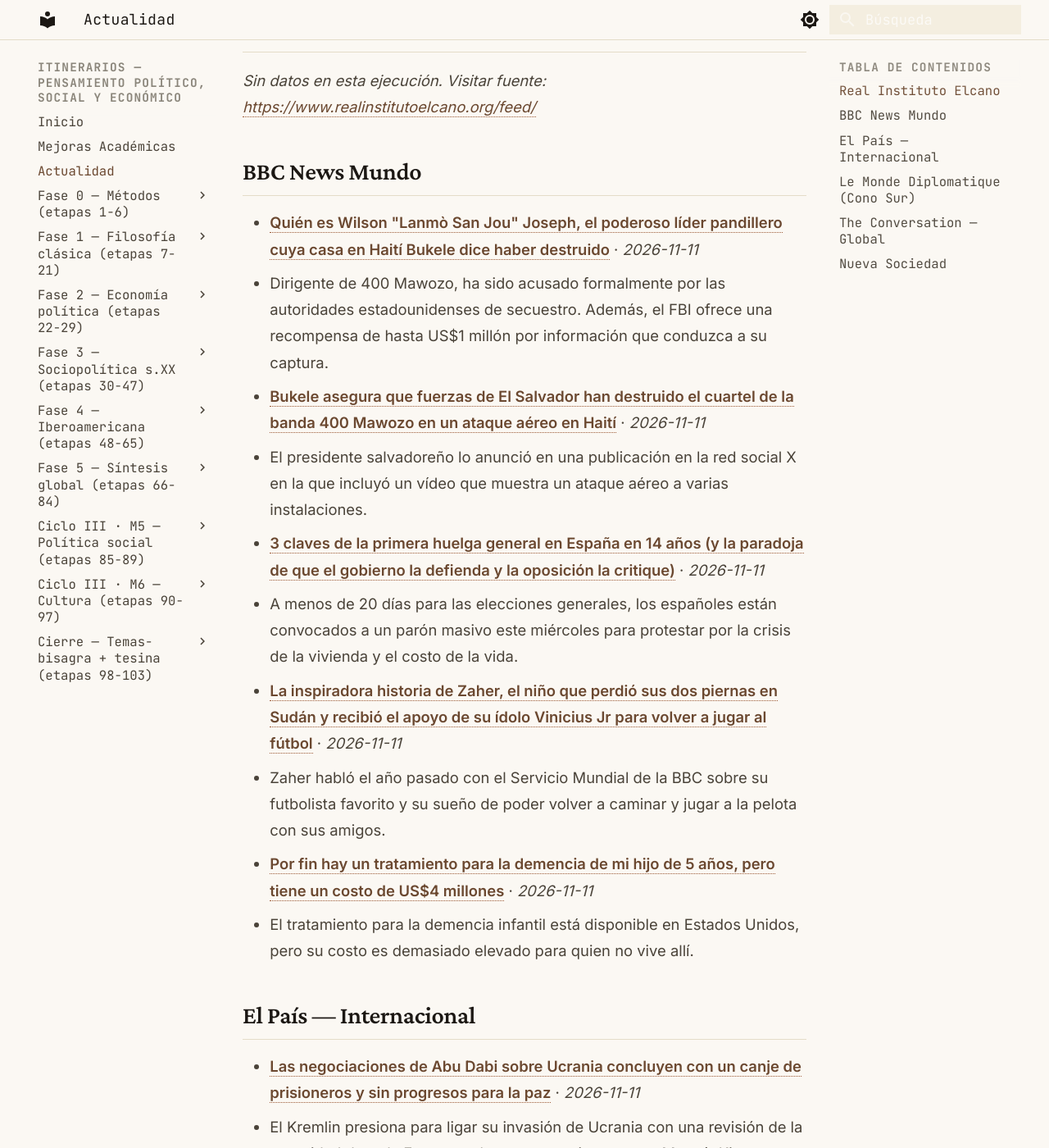
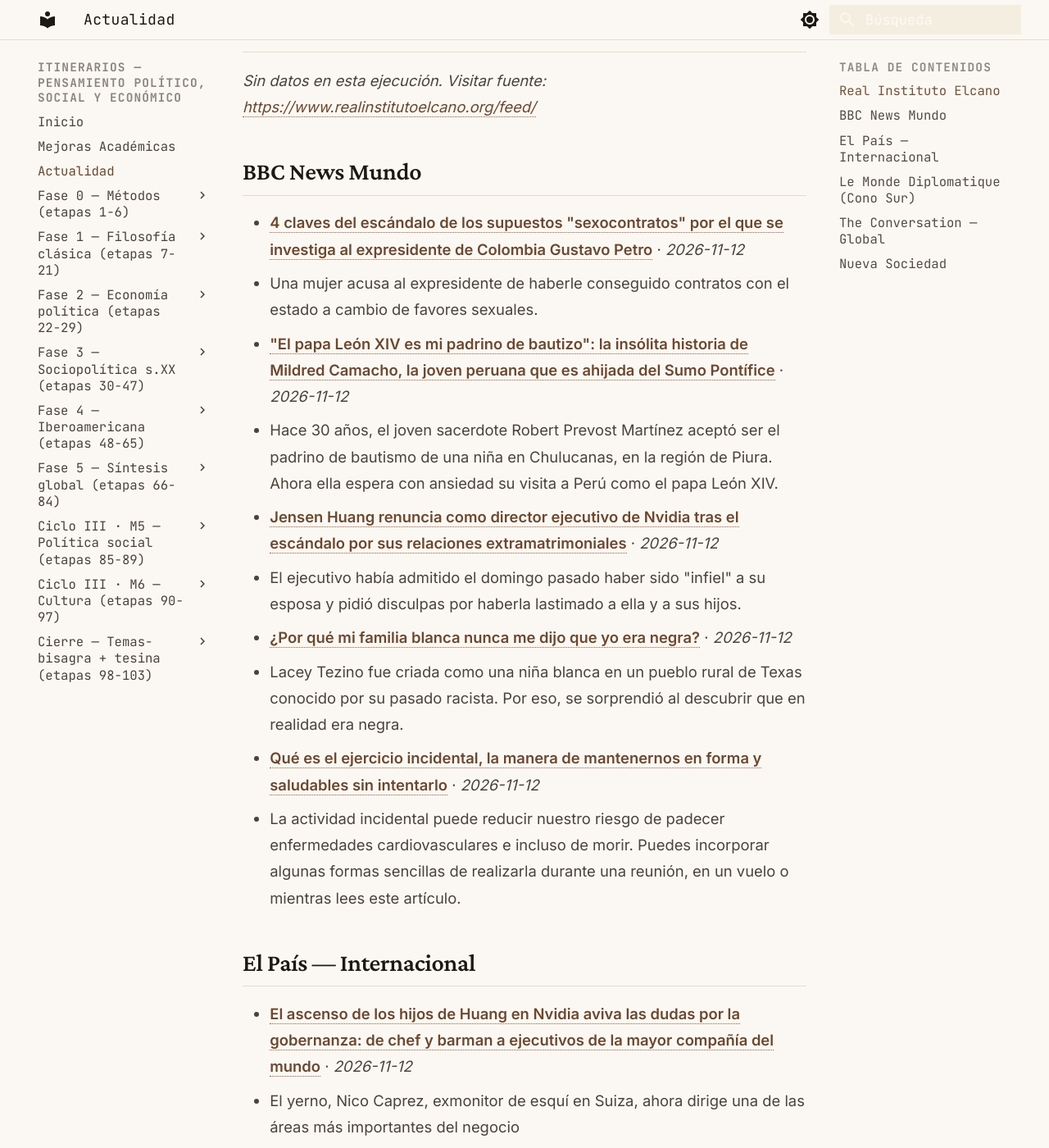
Before and after one commit to MrSpagVi/Curso, an MkDocs documentation site: the page built from docs/actualidad.md, in a window 1280 px wide and 1400 px high, scrolled down 643 px. Shown: the whole window at 82% size. Built offline with MkDocs 1.6.1 and Material for MkDocs 9.7.7, drawn with Linux system fonts in a browser that asks for light colours; some of the changed text lies outside the part shown.

Commit message:
auto: actualidad 2026-11-12

```diff
--- a/docs/actualidad.md
+++ b/docs/actualidad.md
@@ -6,7 +6,7 @@ title: Actualidad
 
 Últimos titulares de fuentes que dictan agenda en ciencia política y geopolítica. Actualizado automáticamente cada día (vía GitHub Actions).
 
-_Última actualización: 2026-11-11 13:16 UTC_
+_Última actualización: 2026-11-12 14:20 UTC_
 
 !!! tip "Ritual mensual — #actualidad"
     El último sábado de cada mes: agarrá **un** titular de los de abajo y escribí **300 palabras** aplicándole **2 autores** del último mes que leíste. ¿Qué diría cada uno? ¿En qué chocan? No resumas la noticia — usala como caso para pensar con las herramientas que venís construyendo. Guardá el texto con el tag `#actualidad` en tu sistema de notas. Esto convierte la teoría en criterio sobre la coyuntura: el objetivo del plan no es citar a Maquiavelo, es leer el presente con él.
@@ -17,25 +17,25 @@ _Sin datos en esta ejecución. Visitar fuente: [https://www.realinstitutoelcano.
 
 ## BBC News Mundo
 
-- **[Quién es Wilson "Lanmò San Jou" Joseph, el poderoso líder pandillero cuya casa en Haití Bukele dice haber destruido](https://www.bbc.com/mundo/articles/cmzx96kk0ly7o?at_medium=RSS&at_campaign=rss)** · *2026-11-11*
-  - Dirigente de 400 Mawozo, ha sido acusado formalmente por las autoridades estadounidenses de secuestro. Además, el FBI ofrece una recompensa de hasta US$1 millón por información que conduzca a su captura.
-- **[Bukele asegura que fuerzas de El Salvador han destruido el cuartel de la banda 400 Mawozo en un ataque aéreo en Haití](https://www.bbc.com/mundo/articles/c98r7xd65z7ko?at_medium=RSS&at_campaign=rss)** · *2026-11-11*
-  - El presidente salvadoreño lo anunció en una publicación en la red social X en la que incluyó un vídeo que muestra un ataque aéreo a varias instalaciones.
-- **[3 claves de la primera huelga general en España en 14 años (y la paradoja de que el gobierno la defienda y la oposición la critique)](https://www.bbc.com/mundo/articles/cmlyly7jwq24o?at_medium=RSS&at_campaign=rss)** · *2026-11-11*
-  - A menos de 20 días para las elecciones generales, los españoles están convocados a un parón masivo este miércoles para protestar por la crisis de la vivienda y el costo de la vida.
-- **[La inspiradora historia de Zaher, el niño que perdió sus dos piernas en Sudán y recibió el apoyo de su ídolo Vinicius Jr para volver a jugar al fútbol](https://www.bbc.com/mundo/articles/c69q8gxvp0pro?at_medium=RSS&at_campaign=rss)** · *2026-11-11*
-  - Zaher habló el año pasado con el Servicio Mundial de la BBC sobre su futbolista favorito y su sueño de poder volver a caminar y jugar a la pelota con sus amigos.
-- **[Por fin hay un tratamiento para la demencia de mi hijo de 5 años, pero tiene un costo de US$4 millones](https://www.bbc.com/mundo/articles/cxzd6dej1328o?at_medium=RSS&at_campaign=rss)** · *2026-11-11*
-  - El tratamiento para la demencia infantil está disponible en Estados Unidos, pero su costo es demasiado elevado para quien no vive allí.
+- **[4 claves del escándalo de los supuestos "sexocontratos" por el que se investiga al expresidente de Colombia Gustavo Petro](https://www.bbc.com/mundo/articles/cr3wg62qwjz9o?at_medium=RSS&at_campaign=rss)** · *2026-11-12*
+  - Una mujer acusa al expresidente de haberle conseguido contratos con el estado a cambio de favores sexuales.
+- **["El papa León XIV es mi padrino de bautizo": la insólita historia de Mildred Camacho, la joven peruana que es ahijada del Sumo Pontífice](https://www.bbc.com/mundo/articles/cqly3jpmvvl9o?at_medium=RSS&at_campaign=rss)** · *2026-11-12*
+  - Hace 30 años, el joven sacerdote Robert Prevost Martínez aceptó ser el padrino de bautismo de una niña en Chulucanas, en la región de Piura. Ahora ella espera con ansiedad su visita a Perú como el papa León XIV.
+- **[Jensen Huang renuncia como director ejecutivo de Nvidia tras el escándalo por sus relaciones extramatrimoniales](https://www.bbc.com/mundo/articles/cq2d9pg47052o?at_medium=RSS&at_campaign=rss)** · *2026-11-12*
+  - El ejecutivo había admitido el domingo pasado haber sido "infiel" a su esposa y pidió disculpas por haberla lastimado a ella y a sus hijos.
+- **[¿Por qué mi familia blanca nunca me dijo que yo era negra?](https://www.bbc.com/mundo/articles/c6x2enpm544zo?at_medium=RSS&at_campaign=rss)** · *2026-11-12*
+  - Lacey Tezino fue criada como una niña blanca en un pueblo rural de Texas conocido por su pasado racista. Por eso, se sorprendió al descubrir que en realidad era negra.
+- **[Qué es el ejercicio incidental, la manera de mantenernos en forma y saludables sin intentarlo](https://www.bbc.com/mundo/articles/cqj6l2w1je7po?at_medium=RSS&at_campaign=rss)** · *2026-11-12*
+  - La actividad incidental puede reducir nuestro riesgo de padecer enfermedades cardiovasculares e incluso de morir. Puedes incorporar algunas formas sencillas de realizarla durante una reunión, en un vuelo o mientras lees este artículo.
 
 ## El País — Internacional
 
-- **[Las negociaciones de Abu Dabi sobre Ucrania concluyen con un canje de prisioneros y sin progresos para la paz](https://elpais.com/internacional/2026-11-11/las-negociaciones-de-abu-dabi-sobre-ucrania-concluyen-con-un-canje-de-prisioneros-y-sin-progresos-para-la-paz.html)** · *2026-11-11*
-  - El Kremlin presiona para ligar su invasión de Ucrania con una revisión de la seguridad de toda Europa en las conversaciones entre Moscú, Kiev y Washington
-- **[Ucrania busca bajo los drones rusos a los desaparecidos en los escombros de la escuela de Komishuvaja](https://elpais.com/internacional/2026-11-11/ucrania-busca-bajo-los-drones-rusos-a-los-desaparecidos-en-los-escombros-de-la-escuela-de-komishuvaja.html)** · *2026-11-11*
-  - Una semana después del brutal ataque, uno de los más mortíferos de la guerra, los cuerpos recuperados son ya 55, y los equipos de rescate tratan de localizar otra veintena
-- **[Evacuadas alrededor de 300 escuelas de Italia por falsas amenazas de bomba](https://elpais.com/internacional/2026-11-11/evacuadas-alrededor-de-300-escuelas-de-italia-por-falsas-amenazas-de-bomba.html)** · *2026-11-11*
-  - Centenares de colegios de Irlanda, Irlanda del Norte y Escocia también han recibido correos que alertaban de un atentado. No se han encontrado explosivos
+- **[El ascenso de los hijos de Huang en Nvidia aviva las dudas por la gobernanza: de chef y barman a ejecutivos de la mayor compañía del mundo](https://elpais.com/us/2026-11-12/el-ascenso-de-los-hijos-de-huang-en-nvidia-aviva-las-dudas-por-la-gobernanza-de-chef-y-barman-a-ejecutivos-de-la-mayor-compania-del-mundo.html)** · *2026-11-12*
+  - El yerno, Nico Caprez, exmonitor de esquí en Suiza, ahora dirige una de las áreas más importantes del negocio
+- **[Una amenaza de bomba detiene la circulación de trenes en el norte de Francia y provoca retrasos en el Eurotúnel](https://elpais.com/internacional/2026-11-12/una-amenaza-de-bomba-detiene-la-circulacion-de-trenes-en-el-norte-de-francia-y-provoca-retrasos-en-el-eurotunel.html)** · *2026-11-12*
+  - El aviso en Calais se suma a la oleada de alertas falsas que desde hace dos semanas ha alcanzado a aviones, medios de comunicación y colegios en varios países europeos
+- **[Meloni ordena no evacuar colegios tras otra amenaza de bomba masiva en Italia por segundo día consecutivo](https://elpais.com/internacional/2026-11-12/1800-colegios-de-italia-reciben-amenazas-de-bomba-por-segundo-dia-consecutivo.html)** · *2026-11-12*
+  - Más de 1.800 centros escolares reciben un correo electrónico similar al del jueves pero el Gobierno pide hacer caso omiso, salvo que haya “elementos concretos” de alarma o lo aconseje la autoridad
 - **[Gaza: cuando el sonido de la lluvia da tanto miedo como el de las bombas](https://elpais.com/internacional/2026-11-10/gaza-cuando-el-sonido-de-la-lluvia-da-tanto-miedo-como-el-de-las-bombas.html)** · *2026-11-10*
   - El camarógrafo palestino Ahmed Abu Kmail, de 39 años, describe la desesperación de su familia ante la lluvia que inunda en estos días su miserable tienda de campaña
 - **[Milei, el hombre a quien solo conmueven sus perros](https://elpais.com/internacional/2026-11-10/milei-el-hombre-a-quien-solo-conmueven-sus-perros.html)** · *2026-11-10*
@@ -47,16 +47,16 @@ _Sin datos en esta ejecución. Visitar fuente: [https://www.eldiplo.org/feed/](h
 
 ## The Conversation — Global
 
-- **[As the UN adopts an equal world map, meet the three geographers who disputed how the Earth was charted 2000 years ago](https://theconversation.com/as-the-un-adopts-an-equal-world-map-meet-the-three-geographers-who-disputed-how-the-earth-was-charted-2000-years-ago-293297)** · *2026-11-11*
-  - The way a continent appears on the map can shape perceptions of its place in the world – so much is at stake in the depiction of its size and scale.
-- **[Going to the park once a week or more has a measurable impact on a child’s mental health  – new study](https://theconversation.com/going-to-the-park-once-a-week-or-more-has-a-measurable-impact-on-a-childs-mental-health-new-study-293376)** · *2026-11-11*
-  - Children who were taken to the park at least once a week throughout childhood scored 16.5% better on their mental health assessments compared to those who did not.
-- **[Clarissa: this bold and emotional retelling moves Virginia Woolf’s Mrs Dalloway to modern-day Lagos](https://theconversation.com/clarissa-this-bold-and-emotional-retelling-moves-virginia-woolfs-mrs-dalloway-to-modern-day-lagos-295595)** · *2026-11-11*
-  - The film follows Clarissa (Sophie Okonedo) as she prepares to host a party and finds herself revisiting the choices that have shaped her life.
-- **[Poems on the Underground at 40: how Shakespeare inspired one of London’s best-loved public art projects](https://theconversation.com/poems-on-the-underground-at-40-how-shakespeare-inspired-one-of-londons-best-loved-public-art-projects-295499)** · *2026-11-11*
-  - The London tube rumbles to rhythm of the best poetry in the world, and it’s all thanks to Orlando in As You Like It
-- **[Canada’s international student cap hit Atlantic universities hard. Here’s why it matters](https://theconversation.com/canadas-international-student-cap-hit-atlantic-universities-hard-heres-why-it-matters-295649)** · *2026-11-11*
-  - Atlantic Canada’s experiences show that reducing international student numbers is not enough to judge whether a policy works. Its impacts on universities, students and communities matter too.
+- **[Extreme weather risk is scaring big corporations away from poorer countries – that hurts the companies, too](https://theconversation.com/extreme-weather-risk-is-scaring-big-corporations-away-from-poorer-countries-that-hurts-the-companies-too-295591)** · *2026-11-12*
+  - When floods, heat waves and other climate disasters cost companies money, the results can shape their willingness to invest there in the future.
+- **[Despite intense Islamophobia, Abdul El-Sayed and dozens of other Muslims elected representatives are breaking down barriers](https://theconversation.com/despite-intense-islamophobia-abdul-el-sayed-and-dozens-of-other-muslims-elected-representatives-are-breaking-down-barriers-296035)** · *2026-11-12*
+  - Three political scientists found that visible Muslim representation can make public institutions seem fairer and encourage Muslim Americans to participate in politics.
+- **[Rural women in Colorado and nationwide are at higher risk for cervical cancer – at-home test kits can help close the gap](https://theconversation.com/rural-women-in-colorado-and-nationwide-are-at-higher-risk-for-cervical-cancer-at-home-test-kits-can-help-close-the-gap-293083)** · *2026-11-12*
+  - At-home testing kits for cervical cancer, alongside HPV vaccines and mobile clinics, can help rural women get the care they need.
+- **[US demands that Iraq disarms brigades misread the nation’s complicated security landscape](https://theconversation.com/us-demands-that-iraq-disarms-brigades-misread-the-nations-complicated-security-landscape-293491)** · *2026-11-12*
+  - Washington has reportedly warned of consequences should Baghdad not rein in pro-Iranian groups.
+- **[While California’s wealth tax failed, states are taking other steps to collect more revenue from the rich](https://theconversation.com/while-californias-wealth-tax-failed-states-are-taking-other-steps-to-collect-more-revenue-from-the-rich-296103)** · *2026-11-12*
+  - Income tax increases and surcharges on high earners are cropping up around the country, along with taxes on the extra homes that the wealthiest Americans own.
 
 ## Nueva Sociedad
 
```
